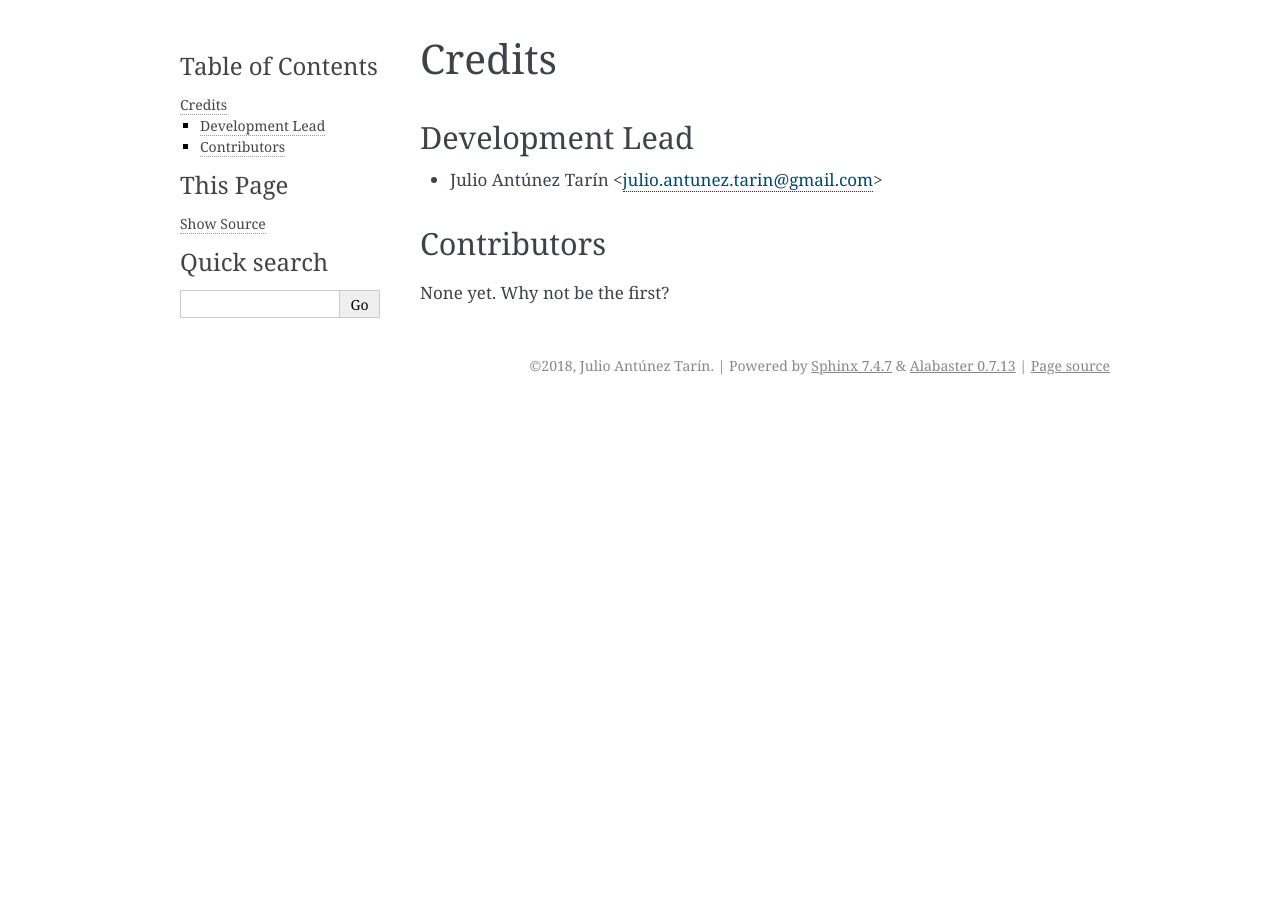
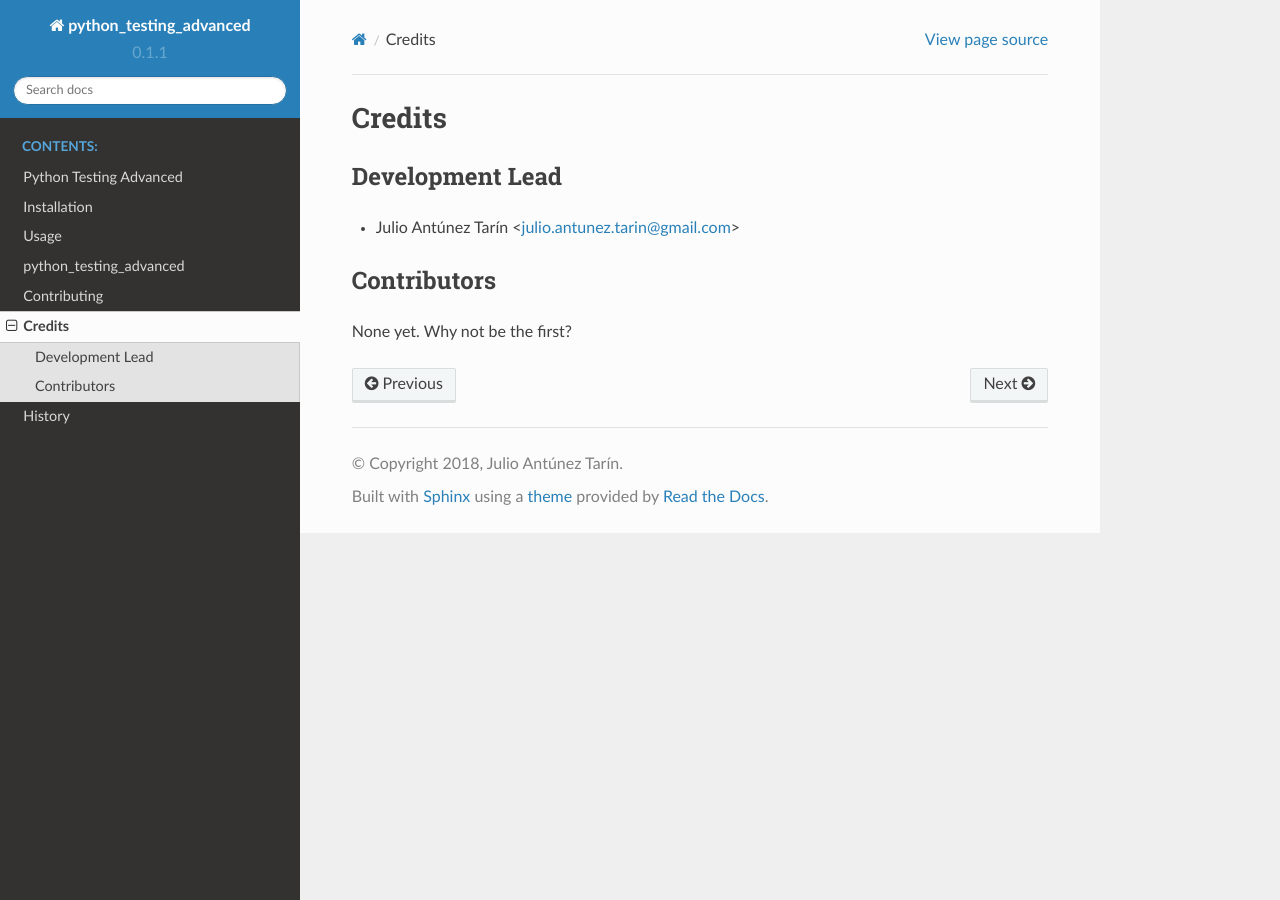
Before and after one commit to jatap/python_testing_advanced, a Sphinx documentation site: the page built from docs/authors.rst, in a window 1280 px wide. Built offline with Sphinx 7.4.7 and the Read the Docs theme 2.0.0, drawn with Linux system fonts in a browser that asks for light colours; pages that are not in the unit, such as notebooks, are missing from menus.

Commit message:
docs(sphinx): update theme

```diff
--- a/docs/conf.py
+++ b/docs/conf.py
@@ -20,10 +20,11 @@
 #
 import os
 import sys
-
 import python_testing_advanced
 
+
 sys.path.insert(0, os.path.abspath('..'))
+
 
 # -- General configuration ---------------------------------------------
 
@@ -33,7 +34,17 @@ sys.path.insert(0, os.path.abspath('..'))
 
 # Add any Sphinx extension module names here, as strings. They can be
 # extensions coming with Sphinx (named 'sphinx.ext.*') or your custom ones.
-extensions = ['sphinx.ext.autodoc', 'sphinx.ext.viewcode']
+extensions = [
+    'sphinx.ext.autodoc',
+    'sphinx.ext.viewcode',
+    'sphinx.ext.doctest',
+    'sphinx.ext.intersphinx',
+    'sphinx.ext.todo'
+]
+
+intersphinx_mapping = {
+    'sphinx': ('http://sphinx-doc.org/', None),
+}
 
 # Add any paths that contain templates here, relative to this directory.
 templates_path = ['_templates']
@@ -48,7 +59,7 @@ source_suffix = '.rst'
 master_doc = 'index'
 
 # General information about the project.
-project = u'Python Testing Advanced'
+project = u'python_testing_advanced'
 copyright = u"2018, Julio Antúnez Tarín"
 author = u"Julio Antúnez Tarín"
 
@@ -77,7 +88,7 @@ exclude_patterns = ['_build', 'Thumbs.db', '.DS_Store']
 pygments_style = 'sphinx'
 
 # If true, `todo` and `todoList` produce output, else they produce nothing.
-todo_include_todos = False
+todo_include_todos = True
 
 
 # -- Options for HTML output -------------------------------------------
@@ -85,13 +96,27 @@ todo_include_todos = False
 # The theme to use for HTML and HTML Help pages.  See the documentation for
 # a list of builtin themes.
 #
-html_theme = 'alabaster'
+html_theme = 'sphinx_rtd_theme'
 
 # Theme options are theme-specific and customize the look and feel of a
 # theme further.  For a list of options available for each theme, see the
 # documentation.
 #
-# html_theme_options = {}
+html_theme_options = {
+    'canonical_url': '',
+    'analytics_id': '',
+    'logo_only': False,
+    'display_version': True,
+    'prev_next_buttons_location': 'bottom',
+    'style_external_links': False,
+    # 'vcs_pageview_mode': '',
+    # Toc options
+    'collapse_navigation': True,
+    'sticky_navigation': True,
+    'navigation_depth': 4,
+    'includehidden': True,
+    'titles_only': False
+}
 
 # Add any paths that contain custom static files (such as style sheets) here,
 # relative to this directory. They are copied after the builtin static files,
@@ -130,7 +155,7 @@ latex_elements = {
 # [howto, manual, or own class]).
 latex_documents = [
     (master_doc, 'python_testing_advanced.tex',
-     u'Python Testing Advanced Documentation',
+     u'python_testing_advanced Documentation',
      u'Julio Antúnez Tarín', 'manual'),
 ]
 
@@ -141,7 +166,7 @@ latex_documents = [
 # (source start file, name, description, authors, manual section).
 man_pages = [
     (master_doc, 'python_testing_advanced',
-     u'Python Testing Advanced Documentation',
+     u'python_testing_advanced Documentation',
      [author], 1)
 ]
 
@@ -153,7 +178,7 @@ man_pages = [
 #  dir menu entry, description, category)
 texinfo_documents = [
     (master_doc, 'python_testing_advanced',
-     u'Python Testing Advanced Documentation',
+     u'python_testing_advanced Documentation',
      author,
      'python_testing_advanced',
      'One line description of project.',
--- a/docs/index.rst
+++ b/docs/index.rst
@@ -1,5 +1,5 @@
-Welcome to Python Testing Advanced's documentation!
-======================================
+Python Testing Advanced's documentation!
+========================================
 
 .. toctree::
    :maxdepth: 2
--- /dev/null
+++ b/docs/modules.rst
@@ -0,0 +1,7 @@
+python_testing_advanced
+=======================
+
+.. toctree::
+   :maxdepth: 4
+
+   python_testing_advanced
--- /dev/null
+++ b/docs/python_testing_advanced.rst
@@ -0,0 +1,22 @@
+python\_testing\_advanced package
+=================================
+
+Submodules
+----------
+
+python\_testing\_advanced.python\_testing\_advanced module
+----------------------------------------------------------
+
+.. automodule:: python_testing_advanced.python_testing_advanced
+    :members:
+    :undoc-members:
+    :show-inheritance:
+
+
+Module contents
+---------------
+
+.. automodule:: python_testing_advanced
+    :members:
+    :undoc-members:
+    :show-inheritance:
```
